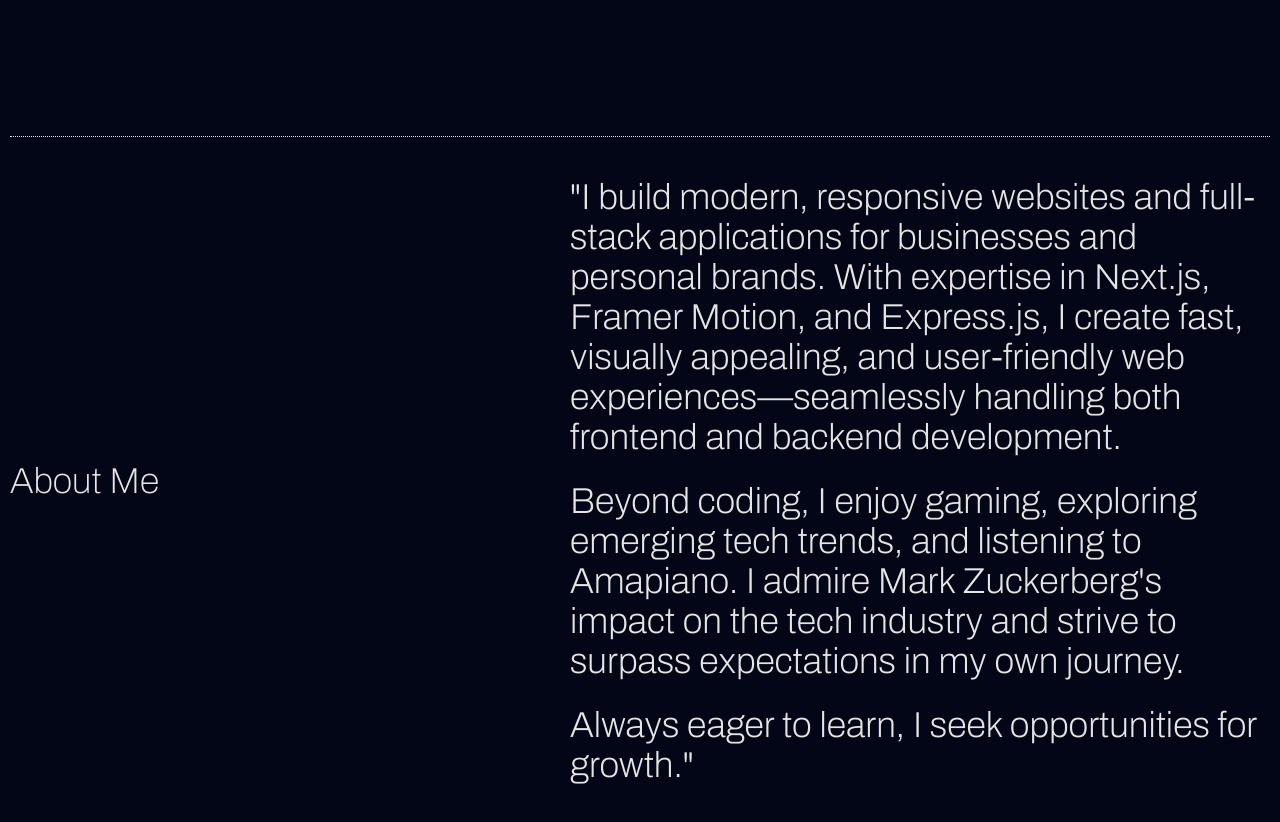
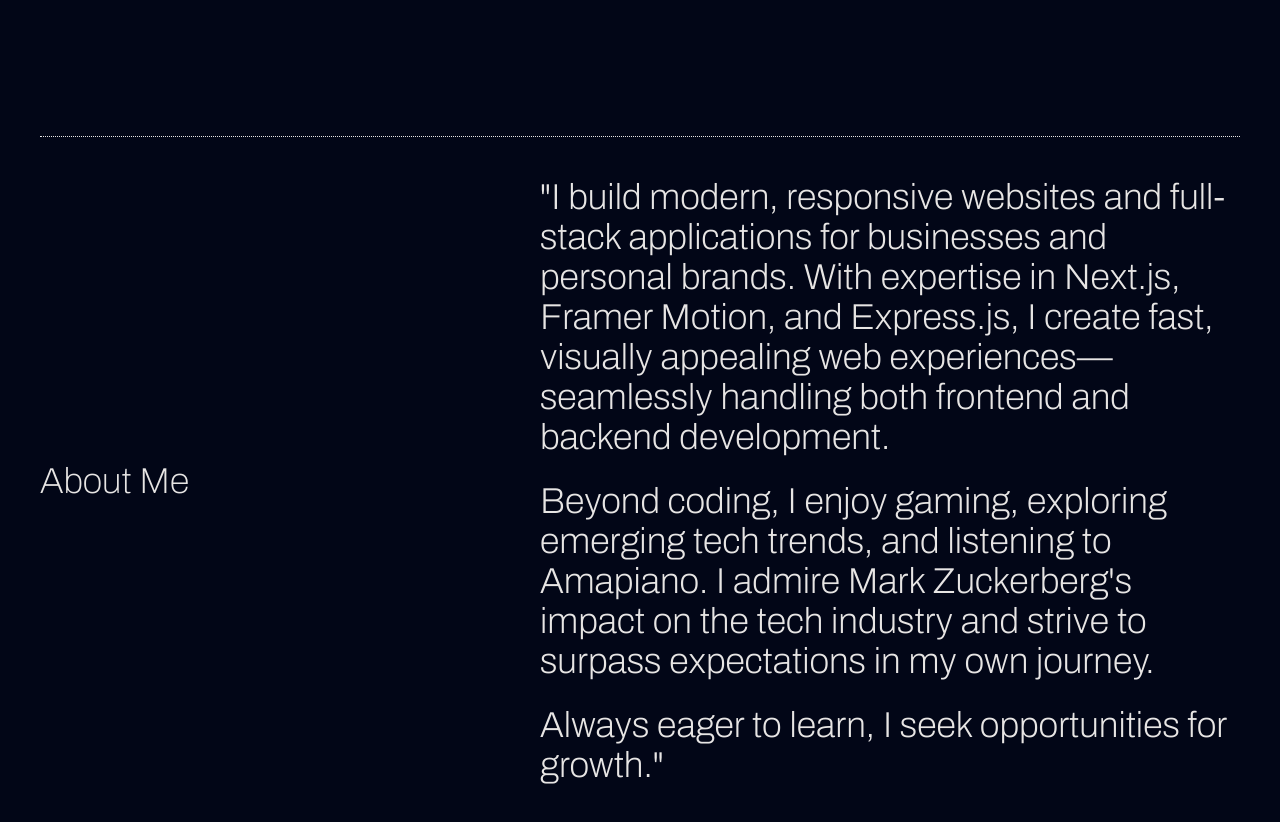
Before and after one commit to amanzecodes/port-v1, a Next.js app: page / in a window 1280 px wide. Shown: the part 5560-6382 px from the top of the page. Built offline with nearby package versions, Linux system fonts and the light colour scheme.

Commit message:
update to the about me section

```diff
--- a/src/app/components/About.tsx
+++ b/src/app/components/About.tsx
@@ -12,7 +12,7 @@
       transition={{ duration: 0.8, ease: "easeOut" }}
       viewport={{ once: true }}
     >
-      <div className="container">
+      <div className="container px-10">
         <motion.div
           className="flex flex-col md:flex-col lg:flex-row w-full justify-between items-center py-10 border-t border-b border-dotted border-stone-200 gap-6 md:gap-8"
           initial={{ opacity: 0, scale: 0.95 }}
@@ -39,11 +39,11 @@
             viewport={{ once: true }}
           >
             <div className="flex flex-col gap-6">
-              <p className="text-xl md:text-2xl lg:text-4xl font-extralight">
+              <p className="text-xl md:text-2xl lg:text-4xl font-extralight text-wrap">
                 "I build modern, responsive websites and full-stack applications
                 for businesses and personal brands. With expertise in Next.js,
                 Framer Motion, and Express.js, I create fast, visually
-                appealing, and user-friendly web experiences—seamlessly handling
+                appealing web experiences—seamlessly handling
                 both frontend and backend development.
               </p>
               <p className="text-xl md:text-2xl lg:text-4xl font-extralight">
```
